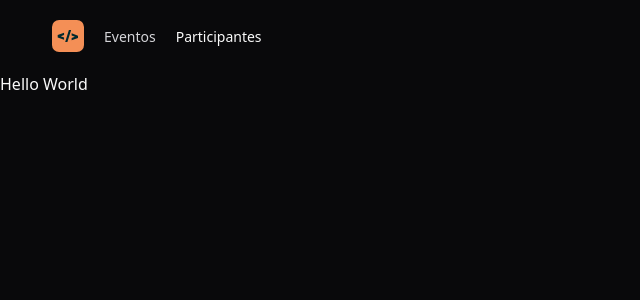
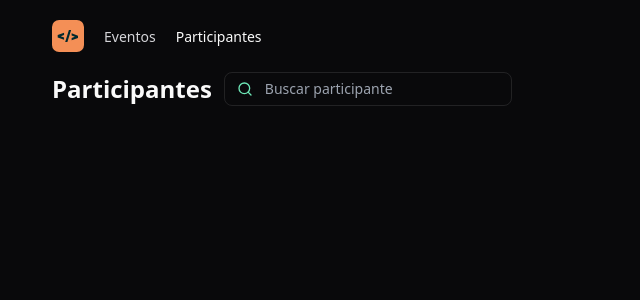
Before and after one commit to LucasAnselmoSilva12345/pass.in, a React (Vite) app: page / in a window 1280 px wide. Shown: the top 300 px of the page, without its empty margins (0-640 px from the left). Built offline with nearby package versions, Linux system fonts and the light colour scheme.

Commit message:
feat: Attendee List Component
Signed-off-by: LucasAnselmoSilva12345 <lucasanselmodasilva02@gmail.com>

```diff
--- a/package.json
+++ b/package.json
@@ -13,6 +13,7 @@
     "@radix-ui/react-icons": "^1.3.0",
     "class-variance-authority": "^0.7.0",
     "clsx": "^2.1.0",
+    "lucide-react": "^0.364.0",
     "react": "^18.2.0",
     "react-dom": "^18.2.0",
     "react-router-dom": "^6.22.3",
--- /dev/null
+++ b/src/components/Attendee-List.tsx
@@ -0,0 +1,18 @@
+import { Search } from 'lucide-react';
+
+export function AttendeeList() {
+  return (
+    <div className="w-full lg:max-w-[1216px] mx-auto px-5 flex items-center gap-3">
+      <h1 className="text-2xl font-bold">Participantes</h1>
+
+      <div className="w-full lg:w-72 px-3 py-1.5 border border-white/10 rounded-lg text-sm flex items-center gap-3">
+        <Search className="size-4 text-emerald-300" />
+        <input
+          className="bg-transparent flex-1 outline-none"
+          type="text"
+          placeholder="Buscar participante"
+        />
+      </div>
+    </div>
+  );
+}
--- a/src/pages/Home.tsx
+++ b/src/pages/Home.tsx
@@ -1,3 +1,9 @@
+import { AttendeeList } from '@/components/Attendee-List';
+
 export function Home() {
-  return <h1>Hello World</h1>;
+  return (
+    <section>
+      <AttendeeList />
+    </section>
+  );
 }
```
Also changed, not shown: 1 other file (tests, documents, lock files or other folders).
